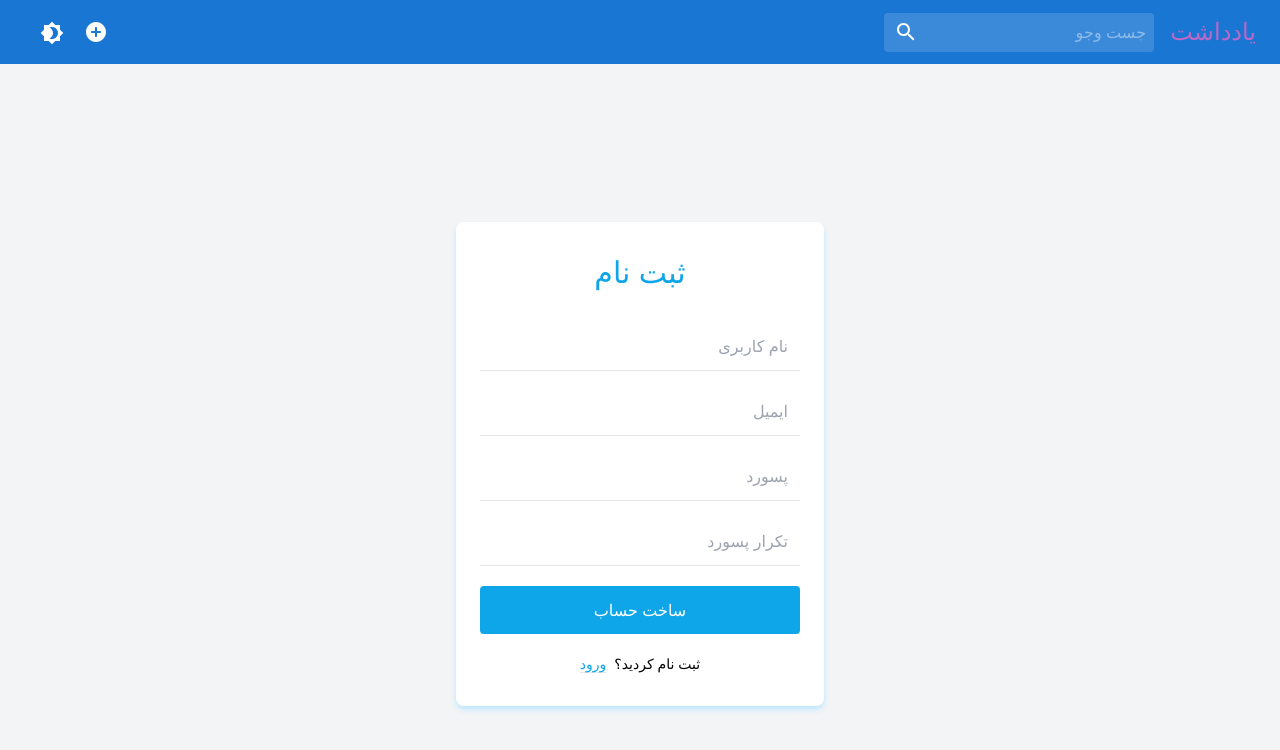
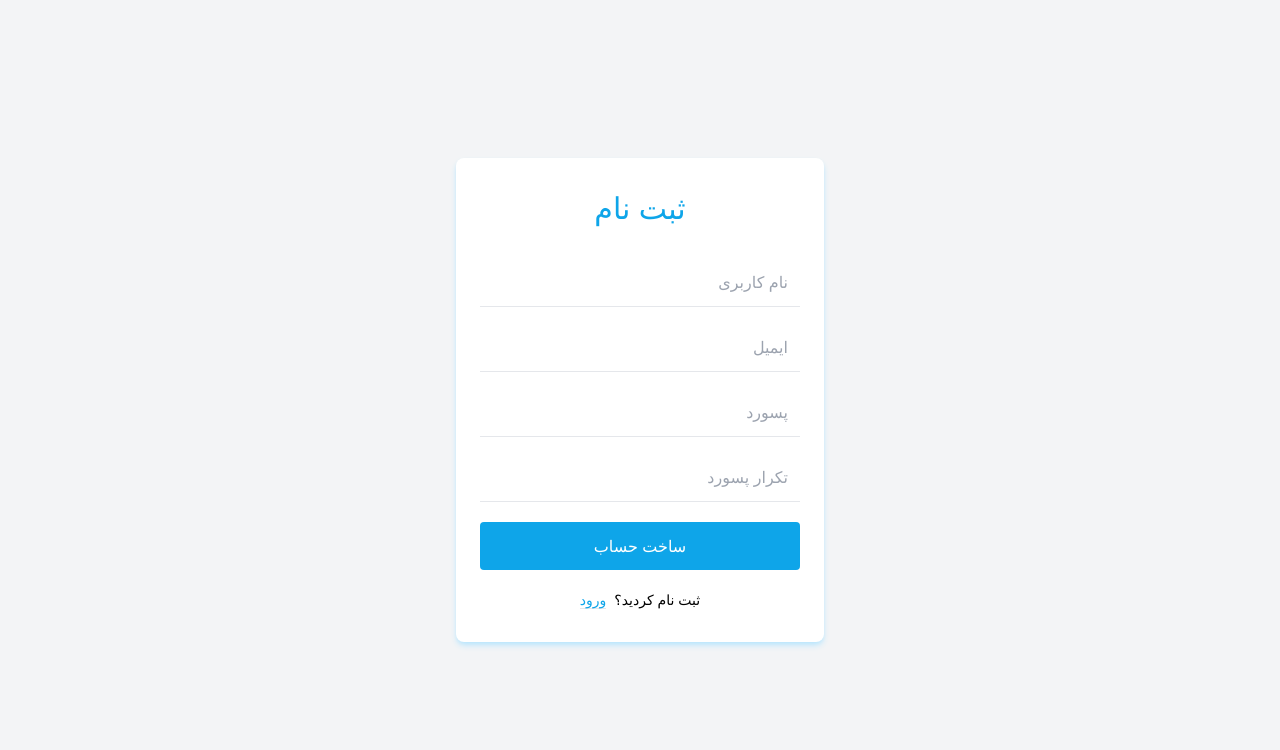
Before and after one commit to esih84/new-todo, a Next.js app: page /SignUp in a window 1280 px wide. Shown: the top 750 px of the page. Built offline with nearby package versions, Linux system fonts and the light colour scheme.

Commit message:
fix((root)/layout): change header location

```diff
--- a/app/(root)/layout.js
+++ b/app/(root)/layout.js
@@ -1,6 +1,9 @@
+import Header from "@/components/layouts/Header";
+
 const Layout = ({children}) => {
     return (
         <>
+            <Header/>
 
             {children}
         </>
--- a/app/layout.js
+++ b/app/layout.js
@@ -2,7 +2,6 @@
 import './globals.css'
 import ReactQueryProvide from '@/providers/reactQueryProvide'
 import NextAuthProvider from '@/providers/nextAuthProvider'
-import Header from '@/components/layouts/Header'
 
 const inter = Inter({ subsets: ['latin'] })
 
@@ -17,7 +16,6 @@
       <body className={inter.className}>
         <ReactQueryProvide>
           <NextAuthProvider>
-            <Header/>
             {children}
           </NextAuthProvider>
         </ReactQueryProvide>
```
